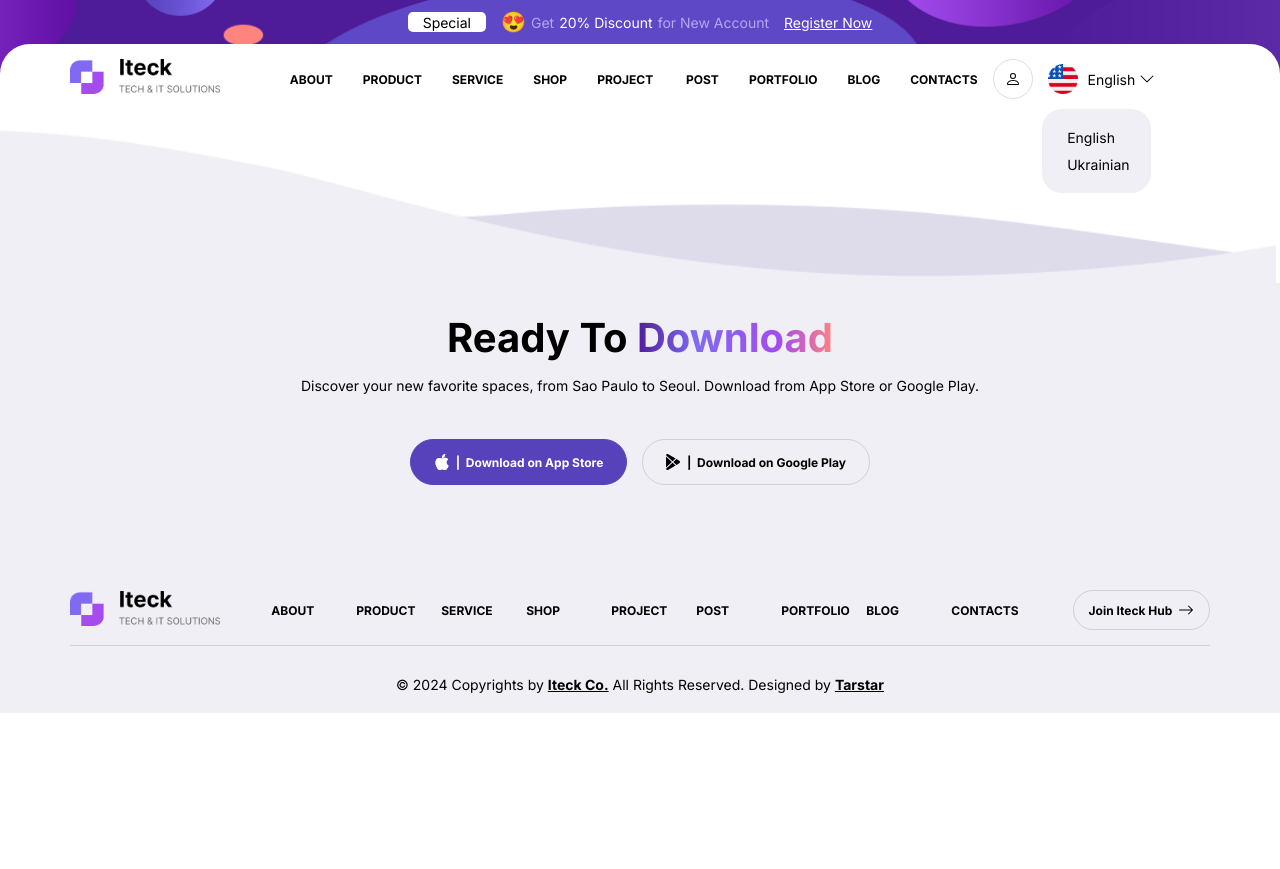
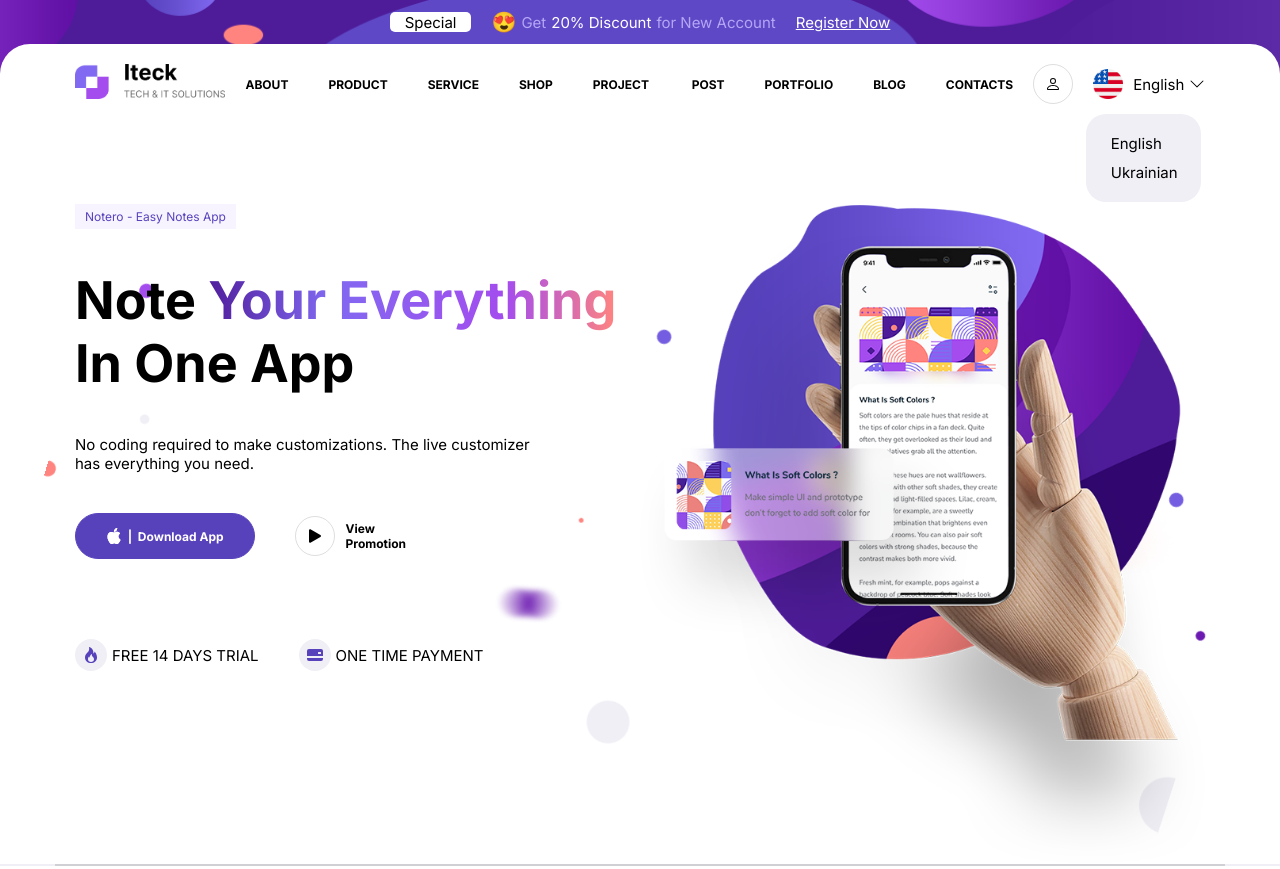
Before and after one commit to Taromtiger/Iteck, a website built with Vite: page index.html in a window 1280 px wide. Shown: the top 869 px of the page. Before the commit the page ends 800 px from the top, so only its background shows below. Built offline with nearby package versions, Linux system fonts and the light colour scheme.

Commit message:
new section, new styles

```diff
--- a/index.html
+++ b/index.html
@@ -4,6 +4,7 @@
     <meta charset="UTF-8" />
     <meta name="viewport" content="width=device-width, initial-scale=1.0" />
     <link rel="stylesheet" href="style.scss" />
+    <link rel="stylesheet" href="./pages/initial/index.scss" />
     <!-- Fav-Icons -->
     <link
       rel="apple-touch-icon"
@@ -161,9 +162,105 @@
       </div>
     </header>
 
-    <!-- <main>
-      <div class="container">Main</div>
-    </main> -->
+    <main>
+      <section class="one-app">
+        <div class="one-app__animation"></div>
+        <div class="container one-app__container">
+          <div class="one-app__left">
+            <p class="text_with-bg">Notero - Easy Notes App</p>
+            <p class="text_biggest">
+              Note <span class="text_gradient">Your Everything</span> In One App
+            </p>
+            <p>
+              No coding required to make customizations. The live customizer
+              <br />
+              has everything you need.
+            </p>
+            <div class="one-app__buttons">
+              <a
+                href="https://www.apple.com/app-store/"
+                target="_blank"
+                class="button button_bigger button_active"
+              >
+                <svg
+                  xmlns="http://www.w3.org/2000/svg"
+                  width="16"
+                  height="16"
+                  fill="currentColor"
+                  class="bi bi-apple"
+                  viewBox="0 0 16 16"
+                >
+                  <path
+                    d="M11.182.008C11.148-.03 9.923.023 8.857 1.18c-1.066 1.156-.902 2.482-.878 2.516.024.034 1.52.087 2.475-1.258.955-1.345.762-2.391.728-2.43Zm3.314 11.733c-.048-.096-2.325-1.234-2.113-3.422.212-2.189 1.675-2.789 1.698-2.854.023-.065-.597-.79-1.254-1.157a3.692 3.692 0 0 0-1.563-.434c-.108-.003-.483-.095-1.254.116-.508.139-1.653.589-1.968.607-.316.018-1.256-.522-2.267-.665-.647-.125-1.333.131-1.824.328-.49.196-1.422.754-2.074 2.237-.652 1.482-.311 3.83-.067 4.56.244.729.625 1.924 1.273 2.796.576.984 1.34 1.667 1.659 1.899.319.232 1.219.386 1.843.067.502-.308 1.408-.485 1.766-.472.357.013 1.061.154 1.782.539.571.197 1.111.115 1.652-.105.541-.221 1.324-1.059 2.238-2.758.347-.79.505-1.217.473-1.282Z"
+                  />
+                  <path
+                    d="M11.182.008C11.148-.03 9.923.023 8.857 1.18c-1.066 1.156-.902 2.482-.878 2.516.024.034 1.52.087 2.475-1.258.955-1.345.762-2.391.728-2.43Zm3.314 11.733c-.048-.096-2.325-1.234-2.113-3.422.212-2.189 1.675-2.789 1.698-2.854.023-.065-.597-.79-1.254-1.157a3.692 3.692 0 0 0-1.563-.434c-.108-.003-.483-.095-1.254.116-.508.139-1.653.589-1.968.607-.316.018-1.256-.522-2.267-.665-.647-.125-1.333.131-1.824.328-.49.196-1.422.754-2.074 2.237-.652 1.482-.311 3.83-.067 4.56.244.729.625 1.924 1.273 2.796.576.984 1.34 1.667 1.659 1.899.319.232 1.219.386 1.843.067.502-.308 1.408-.485 1.766-.472.357.013 1.061.154 1.782.539.571.197 1.111.115 1.652-.105.541-.221 1.324-1.059 2.238-2.758.347-.79.505-1.217.473-1.282Z"
+                  />
+                </svg>
+                &nbsp;&nbsp;|&nbsp;&nbsp;Download App
+              </a>
+              <a href="#" class="link button button_round one-app__play">
+                <svg
+                  xmlns="http://www.w3.org/2000/svg"
+                  width="24"
+                  height="24"
+                  fill="currentColor"
+                  class="bi bi-play-fill"
+                  viewBox="0 0 16 16"
+                >
+                  <path
+                    d="m11.596 8.697-6.363 3.692c-.54.313-1.233-.066-1.233-.697V4.308c0-.63.692-1.01 1.233-.696l6.363 3.692a.802.802 0 0 1 0 1.393z"
+                  />
+                </svg>
+                <span>View Promotion</span>
+              </a>
+            </div>
+            <div class="one-app__infos">
+              <div class="one-app__info">
+                <div>
+                  <svg
+                    xmlns="http://www.w3.org/2000/svg"
+                    width="16"
+                    height="16"
+                    fill="currentColor"
+                    class="bi bi-fire"
+                    viewBox="0 0 16 16"
+                  >
+                    <path
+                      d="M8 16c3.314 0 6-2 6-5.5 0-1.5-.5-4-2.5-6 .25 1.5-1.25 2-1.25 2C11 4 9 .5 6 0c.357 2 .5 4-2 6-1.25 1-2 2.729-2 4.5C2 14 4.686 16 8 16Zm0-1c-1.657 0-3-1-3-2.75 0-.75.25-2 1.25-3C6.125 10 7 10.5 7 10.5c-.375-1.25.5-3.25 2-3.5-.179 1-.25 2 1 3 .625.5 1 1.364 1 2.25C11 14 9.657 15 8 15Z"
+                    />
+                  </svg>
+                </div>
+                <span>Free 14 days trial</span>
+              </div>
+              <div class="one-app__info">
+                <div>
+                  <svg
+                    xmlns="http://www.w3.org/2000/svg"
+                    width="16"
+                    height="16"
+                    fill="currentColor"
+                    class="bi bi-credit-card-2-back-fill"
+                    viewBox="0 0 16 16"
+                  >
+                    <path
+                      d="M0 4a2 2 0 0 1 2-2h12a2 2 0 0 1 2 2v5H0V4zm11.5 1a.5.5 0 0 0-.5.5v1a.5.5 0 0 0 .5.5h2a.5.5 0 0 0 .5-.5v-1a.5.5 0 0 0-.5-.5h-2zM0 11v1a2 2 0 0 0 2 2h12a2 2 0 0 0 2-2v-1H0z"
+                    />
+                  </svg>
+                </div>
+                <span>One time payment</span>
+              </div>
+            </div>
+          </div>
+          <div class="one-app__right"></div>
+        </div>
+      </section>
+
+      <section class="partners">
+        <div class="footer__wave partners__wave"></div>
+        <div class="container partners__container">
+      </section>
+    </main>
 
     <footer>
       <div class="footer__wave"></div>
--- /dev/null
+++ b/pages/initial/index.scss
@@ -0,0 +1,2 @@
+@use 'one-app';
+@use 'partners';
--- /dev/null
+++ b/pages/initial/one-app.scss
@@ -0,0 +1,150 @@
+@use 'styles/variables' as v;
+
+.one-app {
+  position: relative;
+  $double-gap: calc(var(--gap) * 2);
+
+  margin-top: $double-gap;
+
+  &__animation {
+    position: absolute;
+    top: 0;
+    right: 0;
+    bottom: 0;
+    left: 0;
+    background-image: url('assets/images/initial/one-app-bubble.png');
+    background-position: center;
+    background-repeat: no-repeat;
+    background-size: contain;
+    z-index: -1;
+
+    animation: rotate-center 100s linear infinite both;
+
+    @keyframes rotate-center {
+      0% {
+        transform: rotate(0);
+      }
+
+      100% {
+        transform: rotate(360deg);
+      }
+    }
+  }
+
+  &__container {
+    display: flex;
+    flex-direction: column;
+
+    @media (min-width: v.$big-tablet) {
+      flex-direction: row;
+    }
+  }
+
+  &__left,
+  &__right {
+    @media (min-width: v.$big-tablet) {
+      flex: 1;
+    }
+  }
+
+  &__left {
+    display: flex;
+    flex-direction: column;
+    gap: $double-gap;
+    margin-bottom: $double-gap;
+
+    p {
+      align-self: flex-start;
+    }
+
+    @media (min-width: v.$big-tablet) {
+      margin-bottom: 0;
+    }
+  }
+
+  &__right {
+    height: 390px;
+    background-image: url('assets/images/initial/one-app-background.png');
+    background-position: center;
+    background-repeat: no-repeat;
+    background-size: contain;
+
+    @media (min-width: v.$tablet) {
+      height: 500px;
+    }
+
+    @media (min-width: v.$big-tablet) {
+      height: 660px;
+    }
+  }
+
+  &__buttons {
+    display: flex;
+    align-items: center;
+    gap: $double-gap;
+  }
+
+  &__play {
+    position: relative;
+
+    span {
+      left: 20px;
+      padding: 0 20px;
+      position: absolute;
+
+      @media (min-width: v.$big-tablet) {
+        left: 30px;
+      }
+    }
+  }
+
+  br {
+    display: none;
+  }
+
+  @media (min-width: v.$big-tablet) {
+    br {
+      display: block;
+    }
+  }
+
+  &__infos {
+    display: flex;
+    gap: $double-gap;
+    margin-top: $double-gap;
+    text-transform: uppercase;
+  }
+
+  &__info {
+    display: flex;
+    align-items: center;
+    gap: 5px;
+
+    div {
+      display: flex;
+      justify-content: center;
+      align-items: center;
+      padding: 8px;
+      background-color: var(--creame-color);
+      border-radius: 50%;
+
+      svg {
+        fill: var(--violett-color);
+      }
+    }
+  }
+}
+
+.one-app__play {
+  position: relative;
+
+  span {
+    left: 20px;
+    padding: 0 20px;
+    position: absolute;
+
+    @media (min-width: v.$big-tablet) {
+      left: 30px;
+    }
+  }
+}
--- /dev/null
+++ b/pages/initial/partners.scss
@@ -0,0 +1,63 @@
+@use 'styles/variables' as var;
+
+.partners {
+  $double-gap: calc(var(--gap) * 2);
+  z-index: var(--nice-index);
+
+  width: 100%;
+  position: relative;
+  background-color: var(--creame-color);
+
+  &__wave {
+    top: -200px;
+
+    @media (min-width: var.$mobile) {
+      top: -240px;
+    }
+
+    @media (min-width: var.$big-tablet) {
+      top: -180px;
+    }
+  }
+
+  &__container {
+    display: flex;
+    flex-direction: column;
+    align-items: center;
+    margin: 0 auto;
+    padding-bottom: $double-gap;
+    border-bottom: 2px solid var(--grey-color);
+  }
+
+  &__heading {
+    z-index: var(--bigger-than-nice-index);
+    margin-bottom: $double-gap;
+  }
+
+  &__links {
+    margin: $double-gap 0;
+    width: 100%;
+    display: flex;
+    z-index: var(--bigger-than-nice-index);
+    justify-content: space-around;
+    align-items: center;
+    flex-wrap: wrap;
+    gap: var(--gap);
+  }
+
+  &__link {
+    img {
+      filter: grayscale(1);
+      opacity: 0.6;
+    }
+
+    &:hover,
+    &:focus,
+    &:active {
+      img {
+        filter: grayscale(0);
+        opacity: 1;
+      }
+    }
+  }
+}
--- a/style.scss
+++ b/style.scss
@@ -18,6 +18,7 @@ body {
   display: flex;
   flex-direction: column;
   min-height: 100vh;
+  overflow-x: hidden;
 }
 
 body,
--- a/styles/buttons.scss
+++ b/styles/buttons.scss
@@ -1,3 +1,5 @@
+@use 'variables' as v;
+
 .button {
   --size: 40px;
 
@@ -22,8 +24,8 @@
     background-color: var(--violett-color);
     color: var(--white-color);
 
-    svg > path {
-      transition: fill var(--white-color);
+    svg {
+      fill: var(--white-color);
     }
   }
 
@@ -38,14 +40,18 @@
     background-color: var(--violett-color);
     color: var(--white-color);
 
-    svg > path {
-      transition: fill var(--white-color);
+    svg {
+      fill: var(--white-color);
     }
   }
 
   &_bigger {
     height: calc(var(--size) * 1.15);
     padding: 0 calc(var(--gap) * 1.5);
+  }
+
+  @media (min-width: v.$big-tablet) {
+    --size: 40px;
   }
 
   &_white {
--- a/styles/colors.scss
+++ b/styles/colors.scss
@@ -4,5 +4,5 @@
   --white-color: #fff;
   --grey-color: #0002;
   --blue-color: #0a58ca;
-  --cream-color: #f0eff5;
+  --creame-color: #f0eff5;
 }
--- a/styles/footer.scss
+++ b/styles/footer.scss
@@ -5,7 +5,7 @@ footer {
 
   position: relative;
   margin-top: 169px;
-  background-color: var(--cream-color);
+  background-color: var(--creame-color);
 
   .footer__wave {
     position: absolute;
@@ -24,11 +24,11 @@ footer {
 
     @keyframes wave {
       0% {
-        transform: rotate(1deg);
+        transform: rotate(1deg) scaleX(-1);
       }
 
       100% {
-        transform: rotate(-1deg);
+        transform: rotate(-1deg) scaleX(-1);
       }
     }
   }
@@ -73,6 +73,12 @@ footer {
     display: flex;
     width: 70px;
     align-self: start;
+  }
+
+  @media (max-width: v.$tablet) {
+    li {
+      width: auto;
+    }
   }
 }
 
--- a/styles/header.scss
+++ b/styles/header.scss
@@ -39,6 +39,7 @@ header {
   border-top-left-radius: var(--top-radius);
 
   padding: var(--gap) 0;
+  margin-bottom: calc(var(--gap) * 2);
 
   .header__container {
     display: flex;
@@ -122,7 +123,7 @@ header {
     flex-direction: column;
     align-items: flex-start;
 
-    background-color: var(--cream-color);
+    background-color: var(--creame-color);
     padding: 15px 0;
     border-radius: 20px;
 
--- a/styles/text.scss
+++ b/styles/text.scss
@@ -24,4 +24,11 @@
   &_emoji {
     font-size: 20px;
   }
+
+  &_with-bg {
+    background-color: #f7f4ff;
+    color: var(--violett-color);
+    font-size: 12px;
+    padding: 5px 10px;
+  }
 }
--- a/styles/variables.scss
+++ b/styles/variables.scss
@@ -8,11 +8,12 @@ $large: 1400px;
 :root {
   // font
   --default-font: 400 13px 'Inter', sans-serif;
+  --smallest-font: 400 10px 'Inter' sans-serif;
   --smaller-font: 700 11px 'Inter', sans-serif;
   --biggest-font: 700 24px 'Inter', sans-serif;
 
   // spacers
-  --gap: 25px;
+  --gap: 10px;
 
   --transition: 0.5s;
 
@@ -20,10 +21,11 @@ $large: 1400px;
     --gap: 10px;
   }
 
-  @media (min-width: $tablet) {
-    --gap: 15px;
-    --default-font: 400 14px 'Inter', sans-serif;
+  @media (min-width: $big-tablet) {
+    --gap: 20px;
+    --default-font: 400 15px 'Inter', sans-serif;
+    --smallest-font: 400 11px 'Inter' sans-serif;
     --smaller-font: 700 12px 'Inter', sans-serif;
-    --biggest-font: 700 40px 'Inter', sans-serif;
+    --biggest-font: 700 52px 'Inter', sans-serif;
   }
 }
--- a/vite.config.js
+++ b/vite.config.js
@@ -5,6 +5,7 @@ export default defineConfig({
   resolve: {
     alias: {
       assets: path.resolve(__dirname, './assets'),
+      styles: path.resolve(__dirname, './styles'),
     },
   },
 });
```
Also changed, not shown: assets/images/initial/one-app-background.png (added), assets/images/initial/one-app-bubble.png (added).
